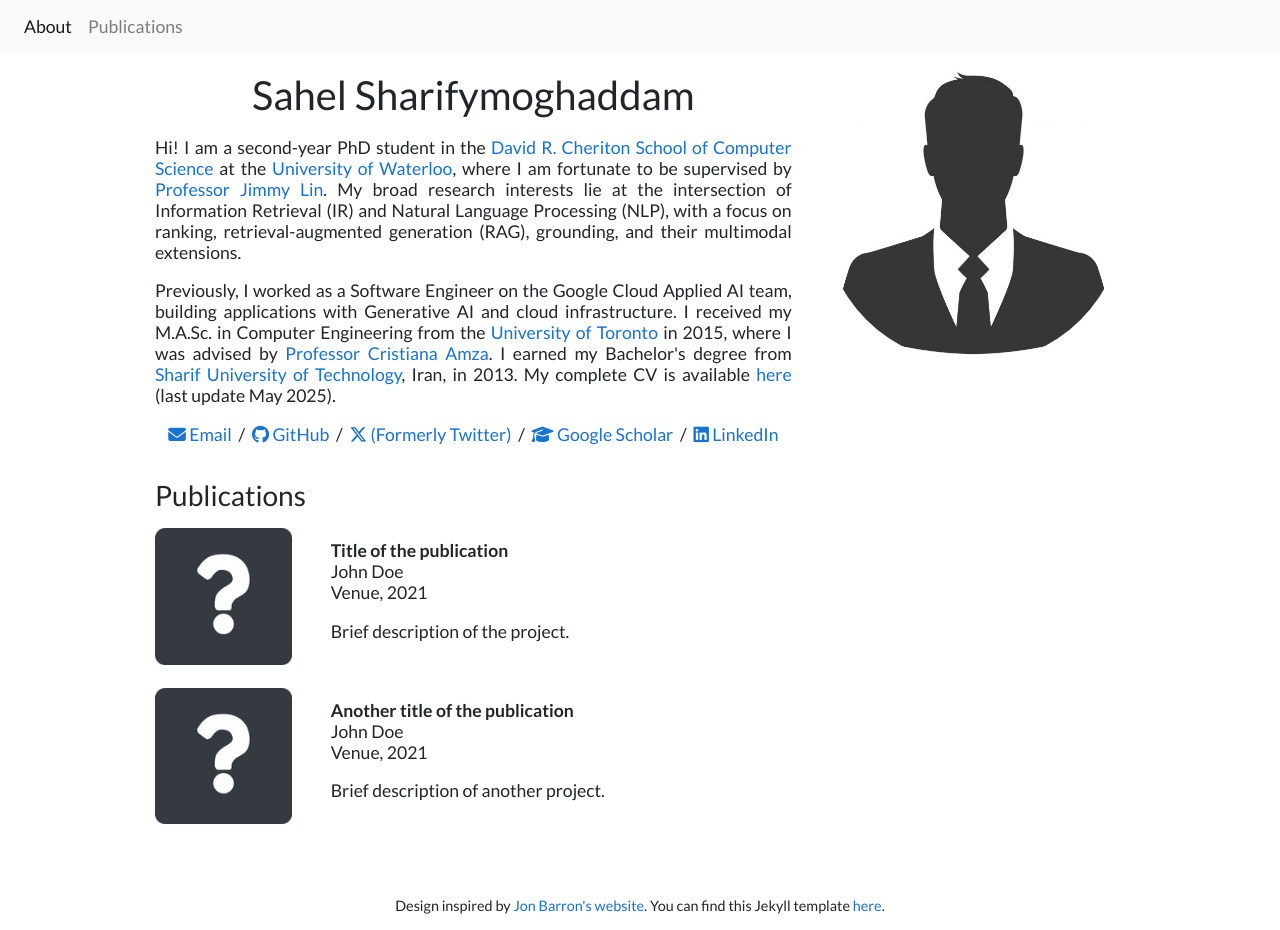
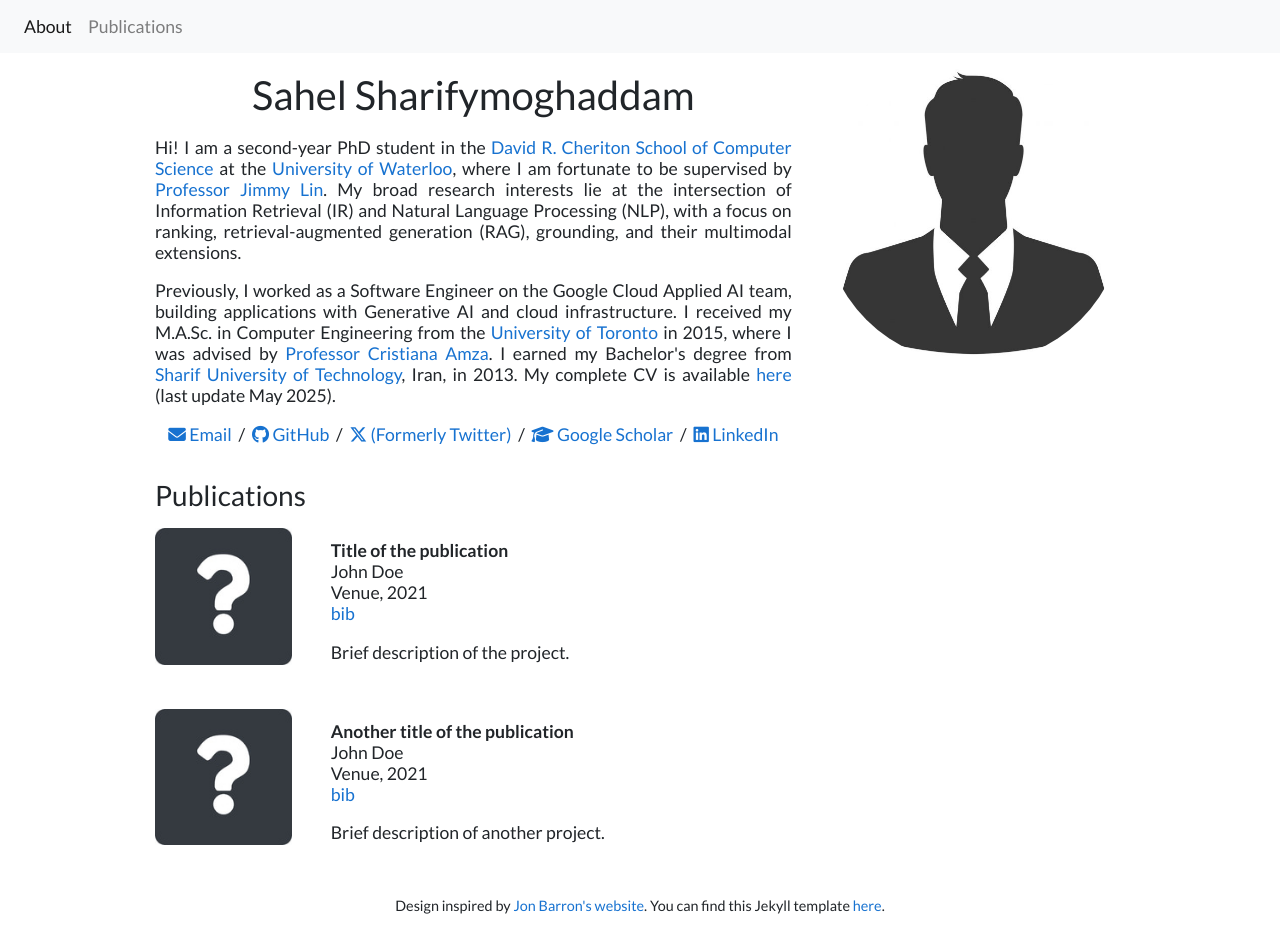
Before and after one commit to sahel-sh/sahel-sh.github.io, a Jekyll site: the page built from index.html, in a window 1280 px wide and 930 px high. Built offline with Jekyll 4.4.1, drawn with Linux system fonts in a browser that asks for light colours.

Commit message:
added bib option

```diff
--- a/_includes/publications.html
+++ b/_includes/publications.html
@@ -21,20 +21,68 @@
         <br>
         <em>{{post.venue}}</em>, {{ post.date | date: "%Y" }}
         <br>
+        {% if post.page_url %}
+        <a href="{{post.page_url}}">url</a>
+        {% endif %}
+        {% if post.page_url and post.bib%}
+        /
+        {% endif %}
+        {% if post.bib %}
+        <a href="" data-toggle="modal" data-target="#publicationBibModal{{forloop.index}}">bib</a>
+        <div class="modal fade" id="publicationBibModal{{forloop.index}}" tabindex="-1" role="dialog" aria-labelledby="exampleModalLabel" aria-hidden="true">
+            <div class="modal-dialog" role="document">
+                <div class="modal-content">
+                <div class="modal-header">
+                    <h5 class="modal-title" id="exampleModalLabel">{{post.title}}</h5>
+                    <button type="button" class="close" data-dismiss="modal" aria-label="Close">
+                    <span aria-hidden="true">&times;</span>
+                    </button>
+                </div>
+                <div class="modal-body code text-monospace">
+                    {{ post.bib | newline_to_br }}
+                </div>
+                <div class="modal-footer">
+                    <button type="button" class="btn btn-secondary" data-dismiss="modal">Close</button>
+                </div>
+                </div>
+            </div>
+        </div>
+        {% endif %}
+        {% if post.bib and post.arxiv%}
+        /
+        {% endif %}
         {% if post.arxiv %}
-        <a href="{{post.arxiv}}">arxiv</a> /
+        <a href="{{post.arxiv}}">arxiv</a>
+        {% endif %}
+        {% if post.arxiv and post.video%}
+        /
         {% endif %}
         {% if post.video %}
-        <a href="{{post.video}}">video</a> /
+        <a href="{{post.video}}">video</a>
+        {% endif %}
+        {% if post.video and post.code%}
+        /
         {% endif %}
         {% if post.code %}
-        <a href="{{post.code}}">code</a> /
+        <a href="{{post.code}}">code</a>
+        {% endif %}
+        {% if post.code and post.demo %}
+        /
+        {% endif %}
+        {% if post.demo %}
+        <a href="{{post.demo}}">demo</a>
+        {% endif %}
+        {% if post.demo and post.poster %}
+        /
         {% endif %}
         {% if post.poster %}
-        <a href="{{post.poster}}">poster</a> /
+        <a href="{{post.poster}}">poster</a>
+        {% endif %}
+        {% if post.poster and post.slides %}
+        /
         {% endif %}
         {% if post.slides %}
-        <a href="{{post.slides}}">slides</a> /
+        <a href="{{post.slides}}">slides</a>
         {% endif %}
         <p></p>
         {{ post.excerpt }}
--- a/style.scss
+++ b/style.scss
@@ -153,3 +153,8 @@
 // ... Otherwise it really bloats up the top of the CSS file and makes it difficult to find the start
 //@import "highlights";
 //@import "svg-icons";
+
+.code {
+  // @extend .text-monospace;
+  background-color: #f8f8f8;
+}
```
Also changed, not shown: publications/_posts/2021-07-12-test2.markdown (+8 -0 lines), publications/_posts/2021-07-13-test.markdown (+7 -0 lines).
